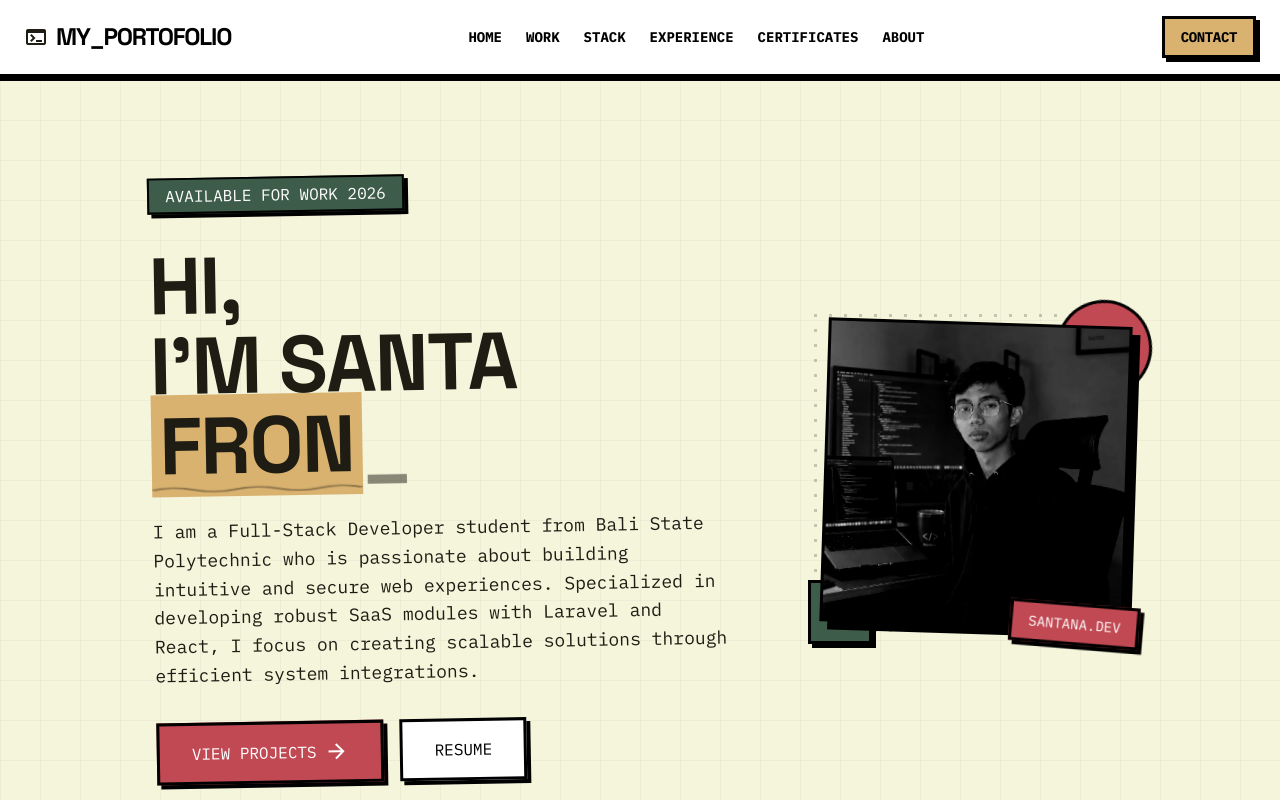
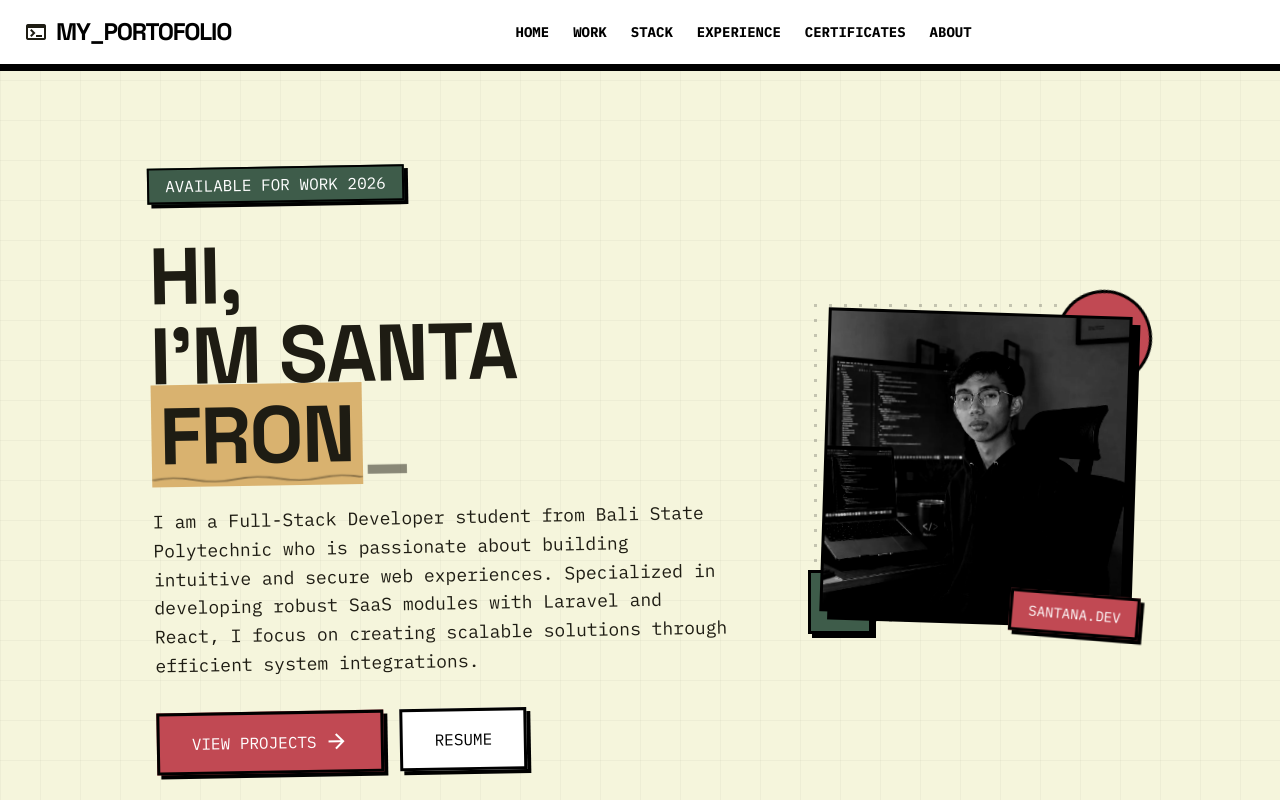
Before and after one commit to SantanaDwi29/neubrutalism_portofolio, a React (Vite) app: page / in a window 1280 px wide. Shown: the top 800 px of the page. Built offline with nearby package versions, Linux system fonts and the light colour scheme.

Commit message:
feat: create responsive Header component with neubrutalism styling

```diff
--- a/src/components/Header.tsx
+++ b/src/components/Header.tsx
@@ -35,9 +35,7 @@ export const Header: React.FC = () => {
       </nav>
 
       <div className="flex items-center gap-3">
-        <button className="hidden sm:block bg-primary-container text-black border-[3px] border-black px-4 py-2 font-['IBM_Plex_Mono'] font-bold uppercase tracking-tight hard-shadow neubrutalist-btn text-xs md:text-sm">
-          CONTACT
-        </button>
+
 
         {/* Mobile Menu Toggle */}
         <button
```
